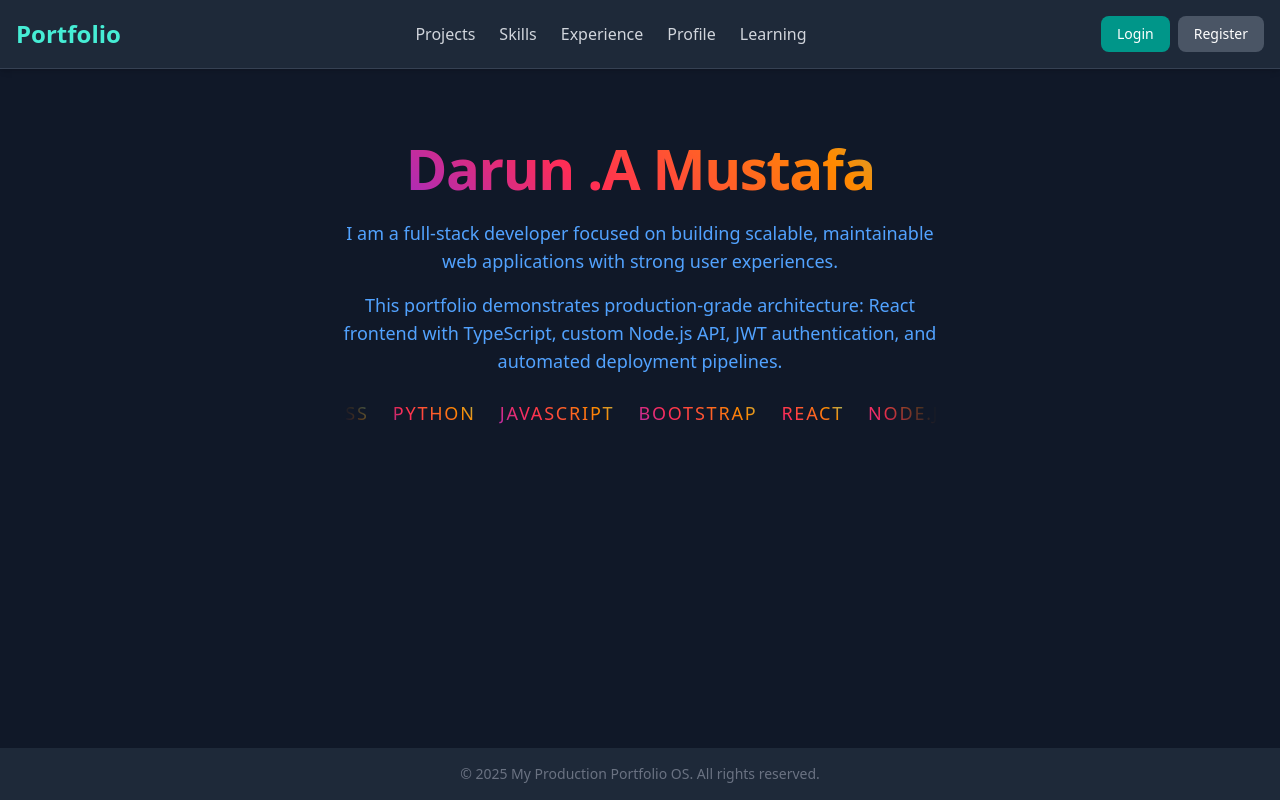
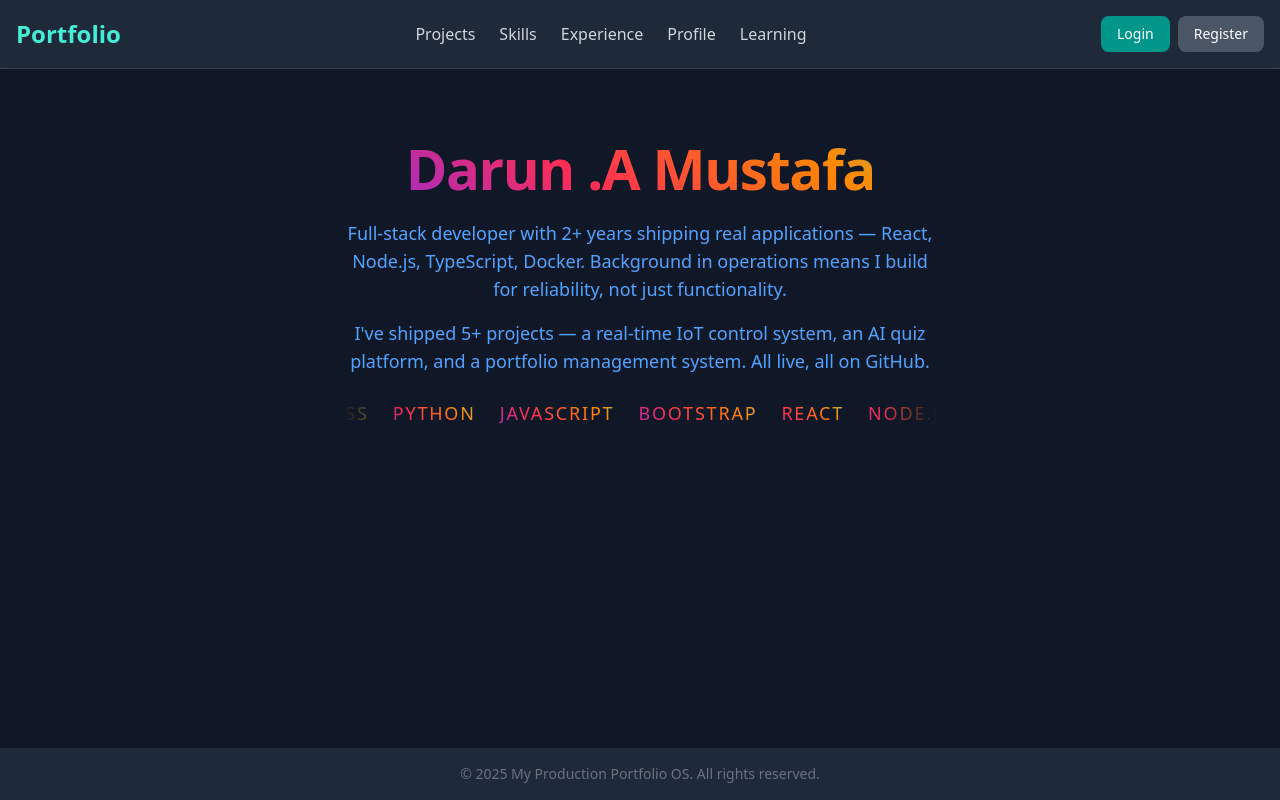
Before and after one commit to darunbjork/portfolio-ui, a React (Vite) app: page / in a window 1280 px wide. Built offline with nearby package versions, Linux system fonts and the light colour scheme.

Commit message:
Edit: I modified the text on the portfoloio's homepage

```diff
--- a/src/App.tsx
+++ b/src/App.tsx
@@ -4,7 +4,7 @@ import React, { Suspense, lazy } from 'react';
 import { BrowserRouter as Router, Routes, Route } from 'react-router-dom';
 import Header from './components/Header';
 import Footer from './components/Footer';
-import ProtectedRoute from './components/ProtectedRoute'; // Import the protected route
+import ProtectedRoute from './components/ProtectedRoute';
 import { ToastContainer } from 'react-toastify';
 import 'react-toastify/dist/ReactToastify.css';
 
--- a/src/pages/Home.tsx
+++ b/src/pages/Home.tsx
@@ -18,10 +18,11 @@ export default function Home() {
           </AnimatedGradientText>
           <div className="text-blue-400 w-full max-w-full mx-auto">
             <p className="mt-4 text-base sm:text-lg">
-              I am a full-stack developer focused on building scalable, maintainable web applications with strong user experiences.
+              Full-stack developer with 2+ years shipping real applications — React, Node.js, TypeScript, Docker. Background in operations means I build for reliability, not just functionality.
             </p>
             <p className="mt-4 text-base sm:text-lg">
-              This portfolio demonstrates production-grade architecture: React frontend with TypeScript, custom Node.js API, JWT authentication, and automated deployment pipelines.
+              I&apos;ve shipped 5+ projects — a real-time IoT control system, an AI quiz
+              platform, and a portfolio management system. All live, all on GitHub.
             </p>
           </div>
           <div className="mt-6 w-full overflow-hidden min-w-0 mx-auto motion-safe:[mask-image:linear-gradient(90deg,transparent,black_10%,black_90%,transparent)]">
```
